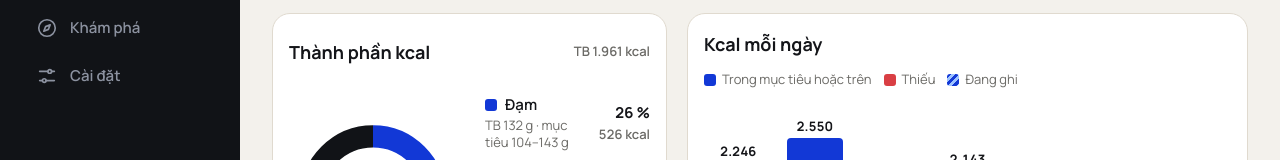
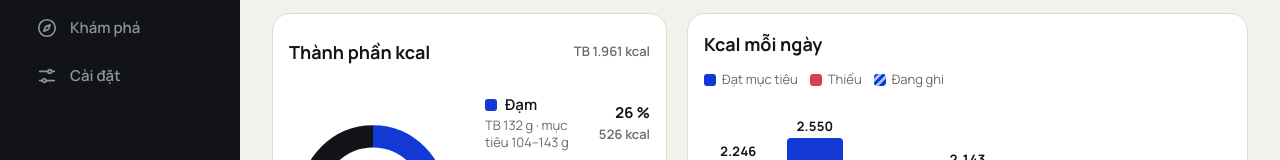
Before and after one commit to DongDuong2001/nutrition-fortifykitchen, a Next.js app in the folder apps/web/: page /trends in a window 1280 px wide. Shown: the part 242-402 px from the top of the page. Built offline with nearby package versions, Linux system fonts and the light colour scheme.

Commit message:
ag-13: item 2c - update overview energy target copy and meal add action label

```diff
--- a/apps/web/components/overview/energy-tab.tsx
+++ b/apps/web/components/overview/energy-tab.tsx
@@ -74,7 +74,7 @@ function KcalDayChart({ days, todayIso, min, max }: { days: DayTotals[]; todayIs
               const kcal = d.calories;
               const known = kcal !== null;
               const onTarget = known && kcalOnTarget(kcal, min);
-              const state = isToday ? "đang ghi" : !known ? "chưa ghi" : onTarget ? "trong mục tiêu hoặc trên" : "thiếu";
+              const state = isToday ? "đang ghi" : !known ? "chưa ghi" : onTarget ? "đạt mục tiêu" : "thiếu";
               const label = `${weekdayShortVi(d.date)} ${d.date.slice(8, 10)}: ${known ? `${formatNumber(kcal)} kcal, ` : ""}${state}`;
               const barClass = isToday ? "border border-sky" : !known ? "bg-level-empty" : onTarget ? "bg-blue" : "bg-level-red";
               return (
@@ -198,7 +198,7 @@ export function EnergyTab() {
         <div className="flex flex-wrap items-center gap-x-3 gap-y-1 text-[13px] text-secondary">
           <span className="inline-flex items-center gap-1.5">
             <i aria-hidden="true" className="inline-block h-3 w-3 rounded-[3px] bg-blue" />
-            Trong mục tiêu hoặc trên
+            Đạt mục tiêu
           </span>
           <span className="inline-flex items-center gap-1.5">
             <i aria-hidden="true" className="inline-block h-3 w-3 rounded-[3px] bg-level-red" />
--- a/apps/web/components/overview/summary-tab.tsx
+++ b/apps/web/components/overview/summary-tab.tsx
@@ -57,7 +57,7 @@ export function SummaryTab() {
           onClick={() => rememberAddOpener("overview-next-meal")}
           className="inline-flex min-h-[44px] shrink-0 items-center rounded-full border border-card-border bg-card px-4 text-sm font-bold text-text no-underline whitespace-nowrap active:scale-[0.97] motion-reduce:active:scale-100"
         >
-          Ghi {getMealSlotNameVi(meal).toLowerCase()}
+          Thêm vào {getMealSlotNameVi(meal).toLowerCase()}
         </Link>
       ) : (
         <Link
```
Also changed, not shown: 1 other file (tests, documents, lock files or other folders).
